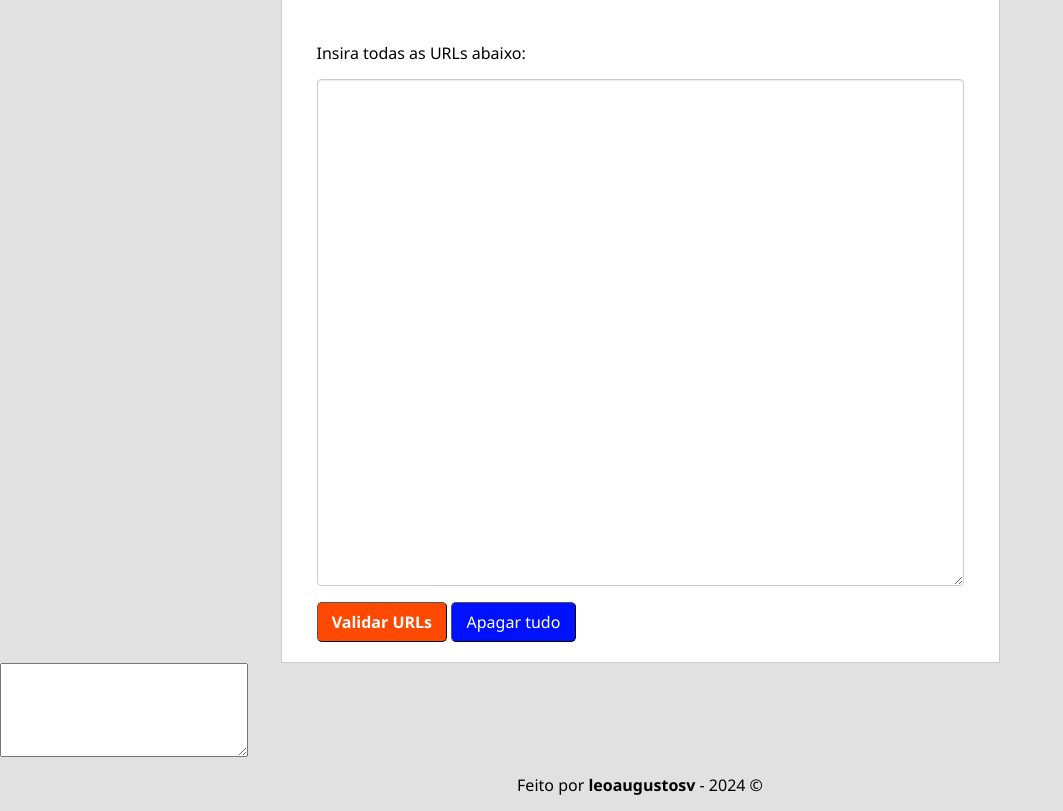
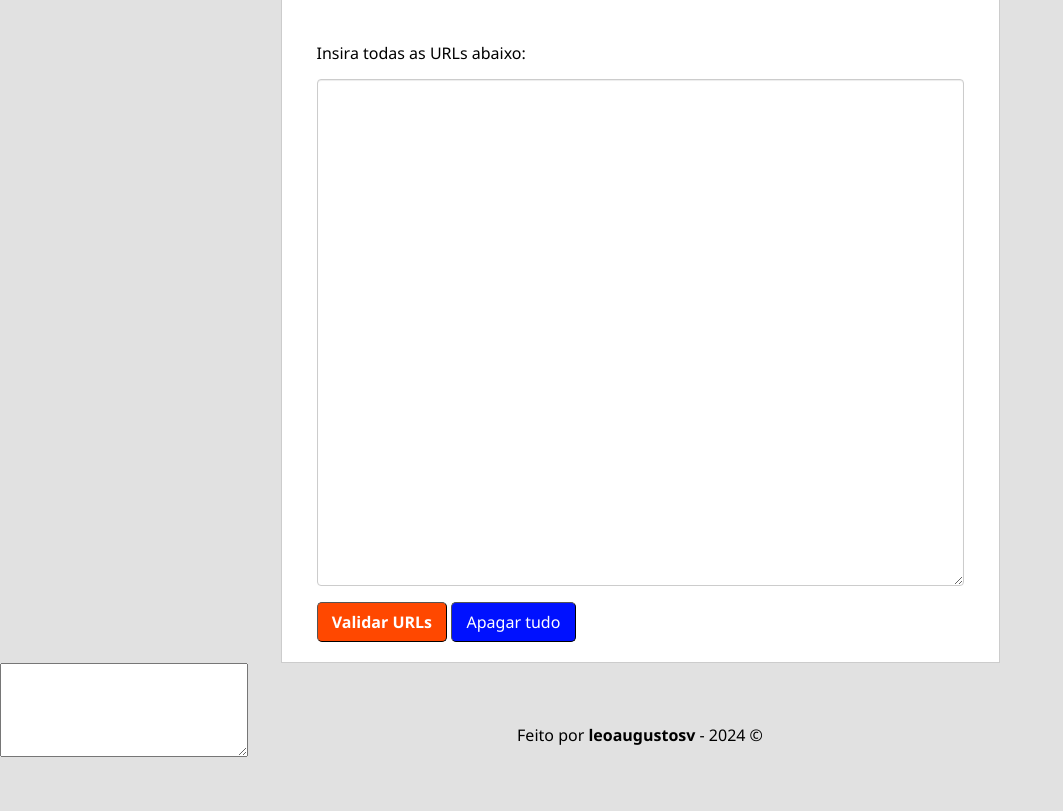
Before and after one commit to leoaugustosv/leoaugustosv.github.io, a plain HTML site: page abrir-urls.html in a window 1280 px wide. Shown: the part 127-938 px from the top of the page, without its empty margins (0-1063 px from the left). After the commit the page ends 887 px from the top, so only its background shows below. Drawn offline with nearby package versions, Linux system fonts and the light colour scheme.

Commit message:
fix: mantendo footer fixo no fim da página

```diff
--- a/abrir-urls.html
+++ b/abrir-urls.html
@@ -10,9 +10,6 @@
 
 </head>
 <body>
-    <section>
-
-    </section>
 
     <section class="linkInsert" id="linkInsert">
 
--- a/assets/css/abrir-urls.css
+++ b/assets/css/abrir-urls.css
@@ -7,6 +7,7 @@
 
 body{
     background-color: #e1e1e1;
+    position: relative;
 }
 
 .title-container{
@@ -154,8 +155,10 @@ tr {
 footer{
     position: absolute;
     text-align: center;
+    bottom: 0;
     width: 100%;
     padding: 1rem;
+
 }
 
 footer .author{
--- a/assets/css/style.css
+++ b/assets/css/style.css
@@ -1,6 +1,7 @@
 body {
     background-color: #131313;
     margin: 0px;
+    position: relative;
 }
 * {
     font-family: "Open Sans", sans-serif;
@@ -15,7 +16,7 @@ footer{
     width: 100%;
     padding: 1rem;
     color: azure;
-
+    bottom: 0;
 }
 
 footer .author{
```
